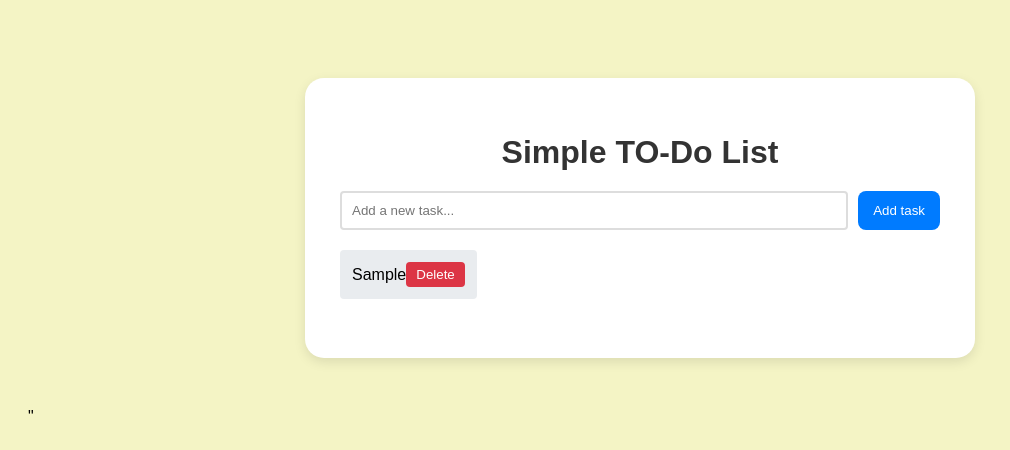
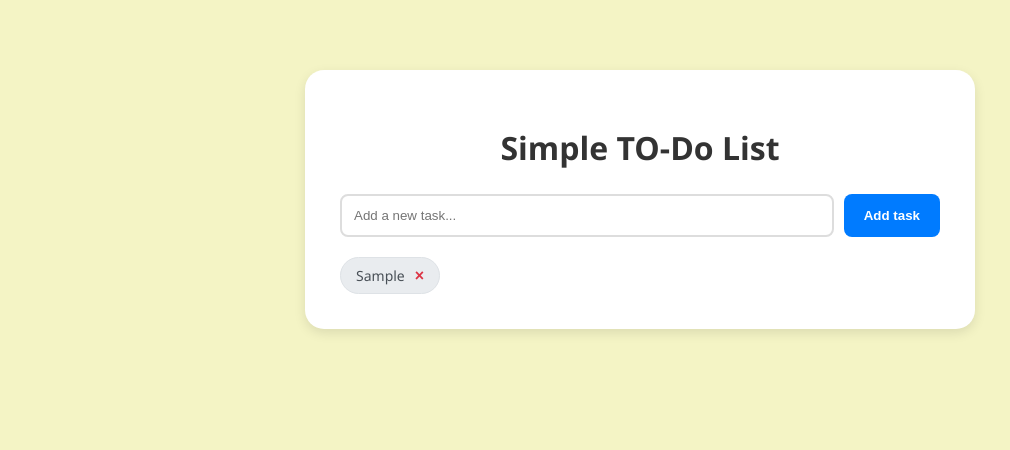
Before and after one commit to Block-devops1/DOM, a plain HTML site: page index.html in a window 1280 px wide. Both pictures are taken after typing "Sample" into the empty fields and a click on the button "Add task". Shown: the whole page, without its empty margins (0-1010 px from the left). Drawn offline with Linux system fonts and the light colour scheme.

Commit message:
commited

```diff
--- a/client.js
+++ b/client.js
@@ -1,55 +1,65 @@
-// The best practice: wait until the HTML is fully loaded before trying to grab elements
 document.addEventListener('DOMContentLoaded', () => {
-    // 1. Get the three elements we need to interact with (based on their IDs)
     const taskInput = document.getElementById('new-task');
     const addButton = document.getElementById('add-button');
     const taskList = document.getElementById('task-list');
 
-    // 2. Define the main function to create and add a new task
+    // 1. Load tasks from memory when the page starts
+    const loadTasks = () => {
+        const savedTasks = JSON.parse(localStorage.getItem('myToDoData')) || [];
+        savedTasks.forEach(task => renderTask(task));
+    };
+
+    // 2. Save current list to memory
+    const saveTasks = () => {
+        const tasks = [];
+        document.querySelectorAll('#task-list span').forEach(span => {
+            tasks.push(span.innerText);
+        });
+        localStorage.setItem('myToDoData', JSON.stringify(tasks));
+    };
+
+    // 3. Put a task on the screen
+    const renderTask = (taskText) => {
+        const listItem = document.createElement('li');
+
+        listItem.innerHTML = `
+            <span>${taskText}</span>
+            <button class="delete-btn">×</button>
+        `;
+
+        // Delete Logic
+        listItem.querySelector('.delete-btn').addEventListener('click', () => {
+            listItem.remove();
+            saveTasks(); // Save the updated list after deleting
+        });
+
+        taskList.appendChild(listItem);
+    };
+
+    // 4. Handle Adding a task
     const addTask = () => {
-        // Get the text the user typed, and use .trim() to remove any extra spaces
         const taskText = taskInput.value.trim();
 
-        // VALIDATION: If the input is empty, stop the function and do nothing
         if (taskText === '') {
-            alert('Please enter a task!');
+            alert('Please type something first!');
             return;
         }
 
-        // 3. CORE LOGIC: Create the new list item (<li>) and its contents
-
-        // a. Create the <li> element itself
-        const listItem = document.createElement('li');
-
-        // b. Add the task text inside the <li>
-        listItem.innerHTML = `
-            <span>${taskText}</span>
-            <button class="delete-btn">Delete</button>
-        `;
-
-        // c. Append the new <li> element to the main <ul> element
-        taskList.appendChild(listItem);
-
-        // d. Clear the input field for the next task
+        renderTask(taskText);
+        saveTasks(); // Save the new task to memory
         taskInput.value = '';
-
-        // 4. Attach the delete behavior to the new button we just created
-        // We look for the delete button *inside* the listItem we created.
-        const deleteButton = listItem.querySelector('.deletes-btn');
-        deleteButton.addEventListener('click', () => {
-            // The logic: Remove the parent element (the <li>) of the button.
-            listItem.remove();
-        });
     };
 
-    // 5. Connect the function to the 'Add Task' button's click event
+    // Listen for Button Click
     addButton.addEventListener('click', addTask);
 
-    // BONUS: Allow adding a task by pressing the 'Enter' key in the input field
+    // Listen for Enter Key
     taskInput.addEventListener('keypress', (event) => {
-        // KeyCode 13 is the Enter key
         if (event.key === 'Enter') {
             addTask();
         }
     });
+
+    // Run the load function on startup
+    loadTasks();
 });
--- a/index.html
+++ b/index.html
@@ -3,7 +3,7 @@
 <head>
     <meta charset="UTF-8">
     <meta name="viewport" content="width=device-width, initial-scale=1.0">
-       <title>Vanila JS TO-DO List</title>
+    <title>Neural Core | To-Do</title>
     <link rel="stylesheet" href="styles.css">
 </head>
 <body>
@@ -12,119 +12,12 @@
 
         <div class="input-area">
             <input type="text" id="new-task" placeholder="Add a new task...">
-
             <button id="add-button">Add task</button>
         </div>
+
         <ul id="task-list"></ul>
     </div>
+
     <script src="client.js" defer></script>
 </body>
 </html>
-
-
-
-
-
-
-
-
-
-
-
-
-
-
-
-
-
-
-
-
-
-
-
-
-
-
-
-
-
-
-
-
-
-
-
-
-
-
-
-
-
-
-
-
-
-
-
-
-
-
-
-
-
-
-
-
-
-
-
-
-
-
-
-
-
-
-
-
-
-
-
-
-
-
-
-
-
-
-
-
-
-
-
-
-
-
-
-
-
-
-
-
-
-
-
-
-
-
-
-
-
-
-
-
-
-        "
-    </body>
-</html>
--- a/styles.css
+++ b/styles.css
@@ -1,22 +1,29 @@
 body {
-    font-family: Arial, Helvetica, sans-serif;
+    font-family: 'Segoe UI', Tahoma, Geneva, Verdana, sans-serif;
     background-color: #f4f4c5;
     padding: 20px;
+    margin: 0;
+    display: flex;
+    justify-content: center;
 }
 
 .container {
+    width: 90%;
     max-width: 600px;
-    margin: 50px auto;
+    margin-top: 50px;
     background: #fff;
     padding: 35px;
     border-radius: 19px;
     box-shadow: 0 4px 12px rgba(0,0,0,0.1);
+    /* Stretching logic */
+    height: auto;
+    min-height: 150px;
 }
 
 h1 {
     text-align: center;
     color: #333;
-    margin-bottom: 20px;
+    margin-bottom: 25px;
 }
 
 .input-area {
@@ -27,45 +34,73 @@ h1 {
 
 #new-task {
     flex-grow: 1;
-    padding: 10px;
+    padding: 12px;
     border: 2px solid #ddd;
-    border-radius: 4px;
+    border-radius: 8px;
+    outline: none;
+}
+
+#new-task:focus {
+    border-color: #007bff;
 }
 
 #add-button {
-    padding: 10px 15px;
+    padding: 10px 20px;
     background-color: #007bff;
     color: white;
     border: none;
     border-radius: 8px;
     cursor: pointer;
-    transition: background-color 0.3s;
+    font-weight: bold;
+    transition: 0.2s;
 }
 
+#add-button:hover {
+    background-color: #0056b3;
+}
+
+/* HORIZONTAL WRAPPING LIST */
 #task-list {
     display: flex;
+    flex-wrap: wrap; /* Allows tasks to jump to next line */
+    gap: 12px;      /* Space between tasks */
     list-style: none;
     padding: 0;
-    gap: 26px;
-
+    margin: 0;
 }
 
 #task-list li {
     display: flex;
-    justify-content: space-between;
     align-items: center;
-    padding: 12px;
-    margin-bottom: 8px;
     background: #e9ecef;
-    border-radius: 4px;
-    transition: background-color 0.2s;
+    padding: 8px 15px;
+    border-radius: 50px; /* Makes them look like pills/tags */
+    border: 1px solid #dee2e6;
+    animation: popIn 0.3s ease;
+}
+
+@keyframes popIn {
+    0% { transform: scale(0.8); opacity: 0; }
+    100% { transform: scale(1); opacity: 1; }
+}
+
+#task-list li span {
+    margin-right: 10px;
+    color: #495057;
+    font-size: 14px;
 }
 
 .delete-btn {
-    background: #dc3545;
-    color: white;
+    background: none;
     border: none;
-    padding: 5px 10px;
-    border-radius: 4px;
+    color: #dc3545;
+    font-weight: bold;
     cursor: pointer;
+    padding: 0;
+    font-size: 16px;
+    line-height: 1;
 }
+
+.delete-btn:hover {
+    color: #a71d2a;
+}
```
Lines whose indentation alone changed are shown as unchanged.
